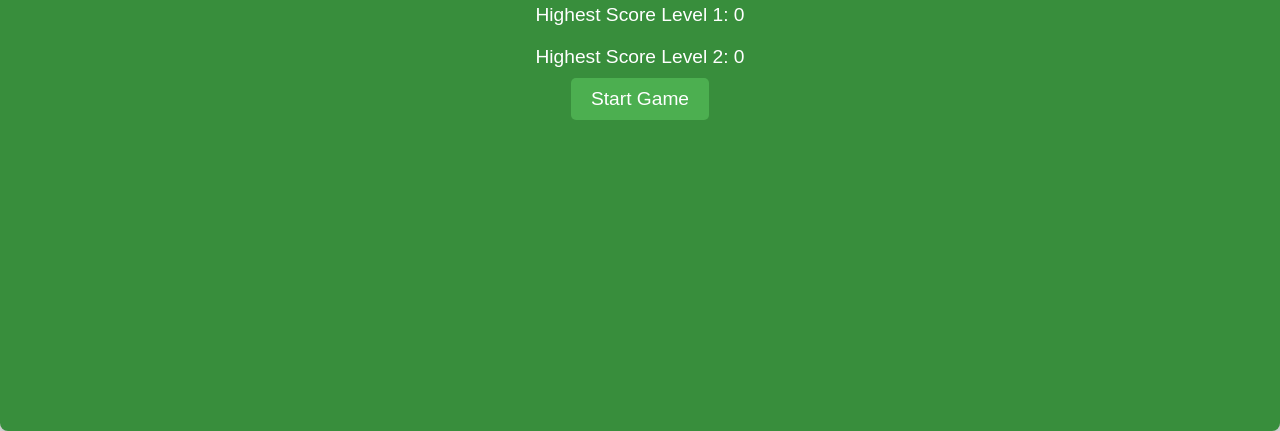
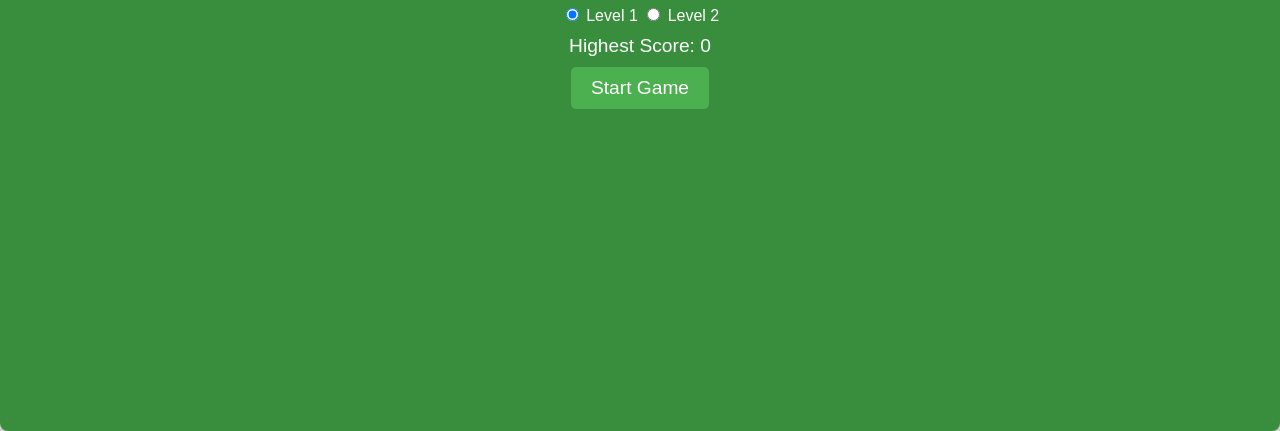
Before and after one commit to mehranghaffarian/Food-Fight-Frenzy-Game-Web-Programing-Project, a plain HTML site: page index.html in a window 1280 px wide. Shown: the part 409-840 px from the top of the page. Drawn offline with Linux system fonts and the light colour scheme.

Commit message:
start page got level choices

```diff
--- a/index.html
+++ b/index.html
@@ -9,8 +9,17 @@
 <body>
     <div id="start-page">
         <h1>Food Fight Frenzy</h1>
-        <p>Highest Score Level 1: <span id="highscore1">0</span></p>
-        <p>Highest Score Level 2: <span id="highscore2">0</span></p>
+        <div>
+            <label>
+                <input type="radio" id="level1" name="level" value="1" checked>
+                Level 1
+            </label>
+            <label>
+                <input type="radio" id="level2" name="level" value="2">
+                Level 2
+            </label>
+        </div>
+        <p>Highest Score: <span id="highestScore">0</span></p>
         <button id="start-btn">Start Game</button>
     </div>
     <script src="start.js"></script>
--- a/start.js
+++ b/start.js
@@ -1,18 +1,29 @@
+let selectedLevel = 1;
+const level1Radio = document.getElementById("level1");
+const level2Radio = document.getElementById("level2");
+
+
 document.addEventListener("DOMContentLoaded", function () {
     const startButton = document.getElementById("start-btn");
 
+    function updateScore() {
+        // For example, load high scores from localStorage or a database
+        const highscore1 = localStorage.getItem("highscore1") || 0;
+        const highscore2 = localStorage.getItem("highscore2") || 0;
+
+        selectedLevel = level1Radio.checked ? 1 : 2;
+        document.getElementById("highestScore").innerText = selectedLevel == 2 ? highscore2 : highscore1;
+        localStorage.setItem("selectedLevel", selectedLevel);
+    }
+    level1Radio.addEventListener("change", updateScore);
+    level2Radio.addEventListener("change", updateScore);
+
+    // Initialize the displayed score based on the default selected level
+    updateScore();
+
     // Check if the button exists before adding event listener
-    if (startButton) {
-        startButton.addEventListener("click", function () {
-            // Start the game by redirecting to the game page
-            window.location.href = "game.html";
-        });
-    }
-
-    // Optionally, you can initialize or display high scores here
-    // For example, load high scores from localStorage or a database
-    const highscore1 = localStorage.getItem("highscore1") || 0;
-    const highscore2 = localStorage.getItem("highscore2") || 0;
-    document.getElementById("highscore1").innerText = highscore1;
-    document.getElementById("highscore2").innerText = highscore2;
+    startButton.addEventListener("click", function () {
+        // Start the game by redirecting to the game page
+        window.location.href = "game.html";
+    });
 });
```
Also changed, not shown: game.js (+13 -5 lines).
